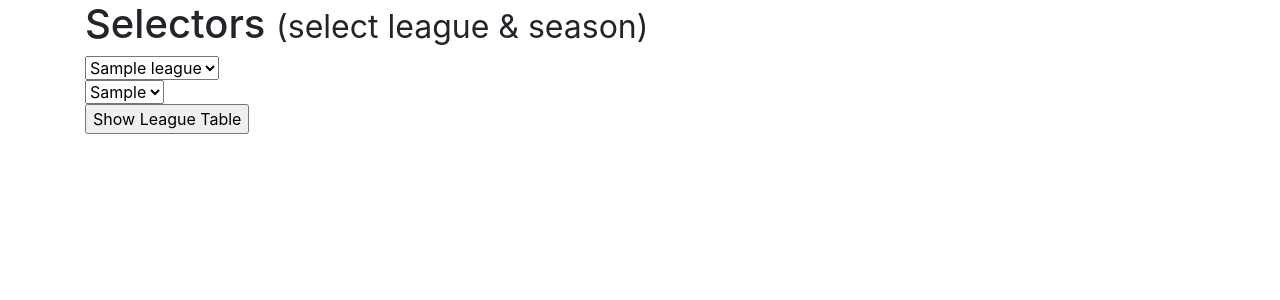
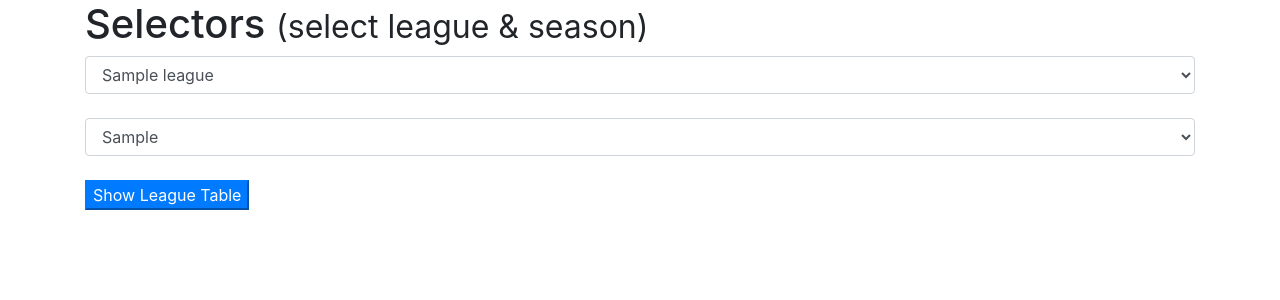
Before and after one commit to neilmarshall/html_snippets, a Flask app: page / in a window 1280 px wide. Shown: the top 300 px of the page. Run offline with Flask 2, Linux system fonts and the light colour scheme; tables that the repository leaves empty hold one stand-in row (values such as "Sample post"); some libraries are stand-ins or nearby versions.

Commit message:
feat: update frontend for flask_sqlalchemy example to use Bootstrap styling

```diff
--- a/flask_sql_alchemy_example/app/templates/index.html
+++ b/flask_sql_alchemy_example/app/templates/index.html
@@ -32,8 +32,9 @@
 
     <div class="container">
         <h1>Selectors <small>(select league & season)</small></h1>
+        <div class="form-group">
         <form>
-            <select name="leagues_selector" id="leagues_selector" onchange="load_seasons({{ seasons }})">
+            <select name="leagues_selector" id="leagues_selector" onchange="load_seasons({{ seasons }})" class="form-control">
                 {% for league in leagues %}
                     {% if league == selected_league %}
                     <option value="{{ league }}" selected>{{ league }}</option>
@@ -43,13 +44,14 @@
                 {% endfor %}
             </select>
             <br>
-            <select name="seasons_selector" id="seasons_selector"></select>
+            <select name="seasons_selector" id="seasons_selector" class="form-control"></select>
             <br>
-            <input type="submit" value="Show League Table" formmethod="post">
+            <input type="submit" value="Show League Table" formmethod="post" class="btn-primary">
         </form>
+        </div>
 
         {% if results %}
-            <table>
+            <table class="table table-hover table-condensed">
                 <tr><th colspan=3>{{ selected_league }} - {{ selected_season }}</th></tr>
                 <tr>
                     <th>Team</th>
```
